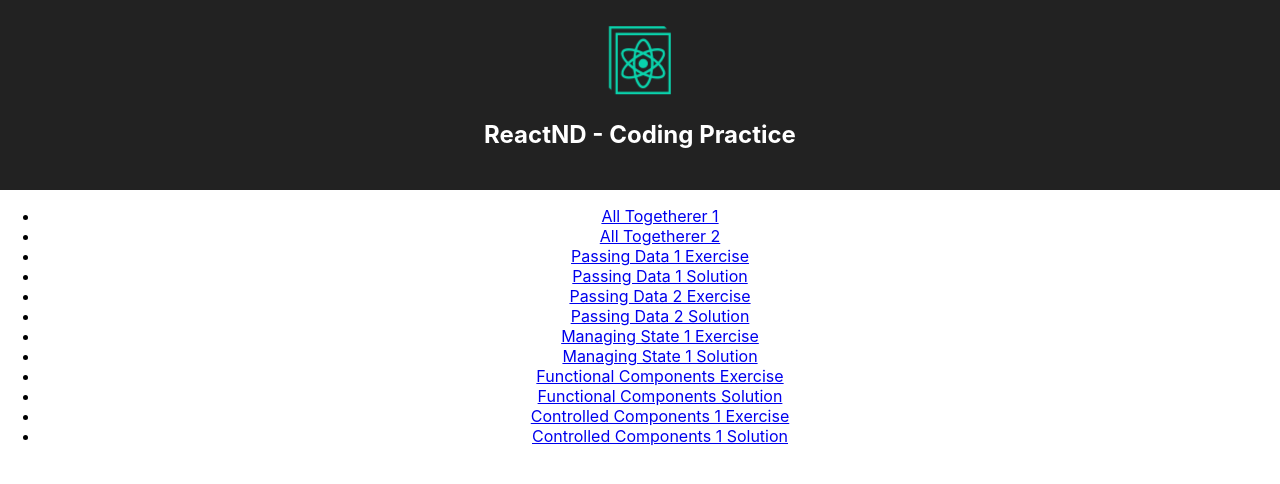
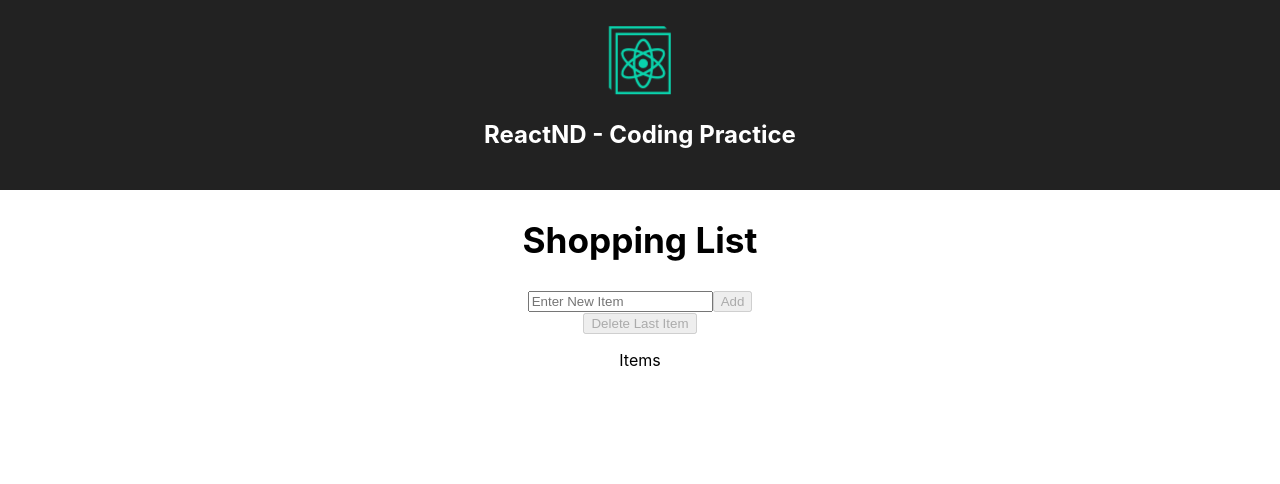
Before and after one commit to carlosloureda/react-nanodegree-fundamentals-exercises, a React (Create React App) app: page /lesson3/controlled-components-exercise-2 in a window 1280 px wide. Shown: the top 484 px of the page. Built offline with nearby package versions, Linux system fonts and the light colour scheme.

Commit message:
Added exercise statement for Controlled Components 2nd exercise (5rd exercise on State management)

```diff
--- a/src/App.js
+++ b/src/App.js
@@ -18,6 +18,9 @@ import ManagingState1Solution from "./components/ManagingState1/Solution/Managin
 
 import ControlledComponents1Problem from "./components/ControlledComponents1/Problem/ControlledComponents1Problem";
 import ControlledComponents1Solution from "./components/ControlledComponents1/Solution/ControlledComponents1Solution";
+
+import ControlledComponents2Problem from "./components/ControlledComponents2/Problem/ControlledComponents2Problem";
+import ControlledComponents2Solution from "./components/ControlledComponents2/Solution/ControlledComponents2Solution";
 
 import { BrowserRouter as Router, Switch, Route, Link } from "react-router-dom";
 import logo from "./logo.svg";
@@ -89,6 +92,17 @@ const Nav = () => {
             Controlled Components 1 Solution
           </Link>
         </li>
+        {/* Controlled Components 2 */}
+        <li>
+          <Link to="/lesson3/controlled-components-exercise-2">
+            Controlled Components 2 Exercise
+          </Link>
+        </li>
+        <li>
+          <Link to="/lesson3/controlled-components-exercise-2-solution">
+            Controlled Components 2 Solution
+          </Link>
+        </li>
       </ul>
     </nav>
   );
@@ -145,6 +159,14 @@ function App() {
             <ControlledComponents1Solution />
           </Route>
 
+          {/* Controlled Components 2 */}
+          <Route path="/lesson3/controlled-components-exercise-2">
+            <ControlledComponents2Problem />
+          </Route>
+          <Route path="/lesson3/controlled-components-exercise-2-solution">
+            <ControlledComponents2Solution />
+          </Route>
+
           {/* All Together 1 */}
           <Route path="/lesson3/all-together-1">
             <AllTogetherExercise1 />
--- /dev/null
+++ b/src/components/ControlledComponents2/Problem/ControlledComponents2Problem.js
@@ -0,0 +1,61 @@
+import React, { Component } from "react";
+
+class ControlledComponents2Problem extends Component {
+  state = {
+    value: "",
+    items: []
+  };
+
+  handleChange = event => {
+    this.setState({ value: event.target.value });
+  };
+
+  addItem = event => {
+    event.preventDefault();
+    this.setState(oldState => ({
+      items: [...oldState.items, this.state.value]
+    }));
+  };
+
+  deleteLastItem = event => {
+    this.setState(prevState => ({ items: this.state.items.slice(0, -1) }));
+  };
+
+  inputIsEmpty = () => {
+    return this.state.value === "";
+  };
+
+  noItemsFound = () => {
+    return this.state.items.length === 0;
+  };
+
+  render() {
+    return (
+      <div className="App">
+        <h2>Shopping List</h2>
+        <form onSubmit={this.addItem}>
+          <input
+            type="text"
+            placeholder="Enter New Item"
+            value={this.state.value}
+            onChange={this.handleChange}
+          />
+          <button disabled={this.inputIsEmpty()}>Add</button>
+        </form>
+
+        <button onClick={this.deleteLastItem} disabled={this.noItemsFound()}>
+          Delete Last Item
+        </button>
+
+        <p className="items">Items</p>
+        <ol className="item-list">
+          {this.state.items.map((item, index) => (
+            <li key={index}>{item}</li>
+          ))}
+        </ol>
+      </div>
+    );
+  }
+}
+
+export default ControlledComponents2Problem;
--- /dev/null
+++ b/src/components/ControlledComponents2/Solution/ControlledComponents2Solution.js
@@ -0,0 +1,61 @@
+import React, { Component } from "react";
+
+class ControlledComponents2Solution extends Component {
+  state = {
+    value: "",
+    items: []
+  };
+
+  handleChange = event => {
+    this.setState({ value: event.target.value });
+  };
+
+  addItem = event => {
+    event.preventDefault();
+    this.setState(oldState => ({
+      items: [...oldState.items, this.state.value]
+    }));
+  };
+
+  deleteLastItem = event => {
+    this.setState(prevState => ({ items: this.state.items.slice(0, -1) }));
+  };
+
+  inputIsEmpty = () => {
+    return this.state.value === "";
+  };
+
+  noItemsFound = () => {
+    return this.state.items.length === 0;
+  };
+
+  render() {
+    return (
+      <div className="App">
+        <h2>Shopping List</h2>
+        <form onSubmit={this.addItem}>
+          <input
+            type="text"
+            placeholder="Enter New Item"
+            value={this.state.value}
+            onChange={this.handleChange}
+          />
+          <button disabled={this.inputIsEmpty()}>Add</button>
+        </form>
+
+        <button onClick={this.deleteLastItem} disabled={this.noItemsFound()}>
+          Delete Last Item
+        </button>
+
+        <p className="items">Items</p>
+        <ol className="item-list">
+          {this.state.items.map((item, index) => (
+            <li key={index}>{item}</li>
+          ))}
+        </ol>
+      </div>
+    );
+  }
+}
+
+export default ControlledComponents2Solution;
```
Also changed, not shown: src/components/ControlledComponents2/README.md (added), 1 other file (tests, documents, lock files or other folders).
